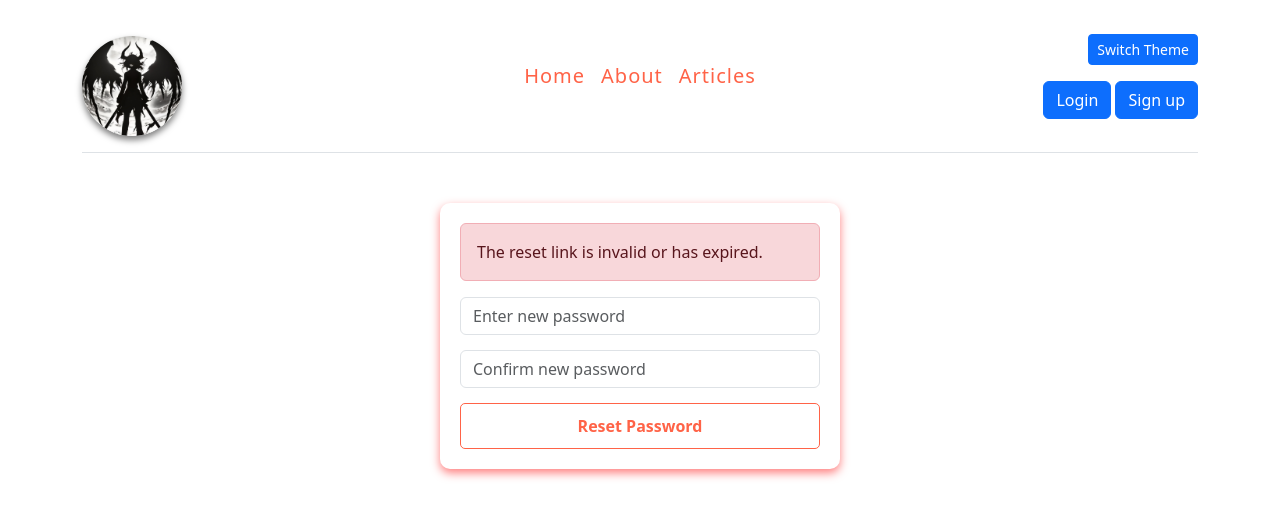
After one commit to MikhailDiakov/myprojectroflcode, a Flask app: page /auth/reset-password/1 in a window 1280 px wide. The commit adds this page. Shown: the top 518 px of the page. Run offline with Flask 3, Linux system fonts and the light colour scheme; some libraries are stand-ins or nearby versions.

Commit message:
reset password smtp email

```diff
--- a/app/__init__.py
+++ b/app/__init__.py
@@ -22,6 +22,9 @@ class Config:
     SQLALCHEMY_DATABASE_URI = 'sqlite:///iambored.db'
     SQLALCHEMY_TRACK_MODIFICATIONS = False
     LINKPREVIEW_API_KEY = '7c80729903a4c7a5b55dd4beb745f556'  #If you wanna change to your API key https://my.linkpreview.net/
+    smtp_username = "invalid" #Put your e-mail in here
+    smtp_password = "invalid" #Put your e-mail app-password in here
+    salt="password-reset-salt" #You can also change the salt to reset the token.
             """)
 
     app.config.from_object('instance.config.Config')
--- a/app/routes/auth.py
+++ b/app/routes/auth.py
@@ -8,6 +8,11 @@ from flask_socketio import emit
 import uuid
 from datetime import datetime, timedelta
 import hashlib
+from itsdangerous import URLSafeTimedSerializer
+import smtplib
+from email.mime.text import MIMEText
+from email.mime.multipart import MIMEMultipart
+from instance.config import Config
 
 auth_bp = Blueprint('auth', __name__, url_prefix='/auth')
 
@@ -106,6 +111,112 @@ def login():
         return render_template('auth/login.html', error_message=error_message)
 
     return render_template('auth/login.html')
+
+def send_reset_email(to_email, reset_link):
+    smtp_server = "smtp.gmail.com"
+    smtp_port = 587
+    smtp_username = Config.smtp_username
+    smtp_password = Config.smtp_password
+
+    subject = "Password Reset Request"
+    body = f"""
+        <html>
+            <body style="font-family: Arial, sans-serif; line-height: 1.6; color: #333;">
+                <h2 style="color: #4CAF50;">Password Reset Request</h2>
+                <p>Hi,</p>
+                <p>We received a request to reset your password. Please click the button below to reset it:</p>
+                <p>
+                    <a href="{reset_link}"
+                    style="display: inline-block; padding: 10px 20px; background-color: #4CAF50; color: #fff; text-decoration: none; border-radius: 5px;">
+                    Reset Password
+                    </a>
+                </p>
+                <p><strong>Note:</strong> This link is valid for <strong>1 hour</strong>. If you did not request this, you can safely ignore this email.</p>
+                <p>Thank you!</p>
+                <hr style="border: none; border-top: 1px solid #ddd;">
+                <footer style="font-size: 0.9em; color: #666;">
+                    <p>If you have any questions, please contact our support team.</p>
+                </footer>
+            </body>
+        </html>
+    """
+
+
+    msg = MIMEMultipart()
+    msg['From'] = smtp_username
+    msg['To'] = to_email
+    msg['Subject'] = subject
+    msg.attach(MIMEText(body, 'html'))
+
+    try:
+        server = smtplib.SMTP(smtp_server, smtp_port)
+        server.starttls()
+        server.login(smtp_username, smtp_password)
+        server.send_message(msg)
+        server.quit()
+        print("Reset email sent successfully.")
+    except Exception as e:
+        print(f"Failed to send email: {e}")
+
+def generate_reset_token(user_id):
+    serializer = URLSafeTimedSerializer(Config.SECRET_KEY)
+    return serializer.dumps(user_id, salt=Config.salt)
+
+def confirm_reset_token(token, expiration=3600):
+    serializer = URLSafeTimedSerializer(Config.SECRET_KEY)
+    try:
+        user_id = serializer.loads(token, salt=Config.salt, max_age=expiration)
+    except Exception:
+        return None
+    return user_id
+
+@auth_bp.route('/forget-password', methods=['GET', 'POST'])
+def forget_password():
+    if request.method == 'POST':
+        email = request.form['email']
+        user = User.query.filter_by(email=email).first()
+
+        if user:
+            reset_token = generate_reset_token(user.id)
+            reset_link = url_for('auth.reset_password', token=reset_token, _external=True)
+
+            send_reset_email(email, reset_link)
+
+            success_message = 'Check your email for instructions to reset your password.'
+            return render_template('auth/forget_password.html', success_message=success_message)
+        else:
+            error_message = 'Invalid email. Please check and try again.'
+            return render_template('auth/forget_password.html', error_message=error_message)
+
+    return render_template('auth/forget_password.html')
+
+@auth_bp.route('/reset-password/<token>', methods=['GET', 'POST'])
+def reset_password(token):
+    user_id = confirm_reset_token(token)
+    if not user_id:
+        error_message = "The reset link is invalid or has expired."
+        return render_template('auth/reset_password.html', error_message=error_message)
+
+    if request.method == 'POST':
+        new_password = request.form['password']
+        confirm_password = request.form['confirm_password']
+
+        if len(new_password) < 8 or len(new_password) > 20:
+            error_message = "Password must be between 8 and 20 characters."
+            return render_template('auth/reset_password.html', error_message=error_message)
+
+        if new_password != confirm_password:
+            error_message = "Passwords do not match."
+            return render_template('auth/reset_password.html', error_message=error_message)
+
+        user = User.query.get(user_id)
+        if user:
+            user.set_password(new_password)
+            db.session.commit()
+            success_message = "Your password has been reset successfully. You can now log in."
+            return render_template('auth/reset_password.html', success_message=success_message)
+
+    return render_template('auth/reset_password.html')
 
 @auth_bp.before_app_request
 def auto_login():
--- a/app/static/css/main.css
+++ b/app/static/css/main.css
@@ -1278,3 +1278,27 @@ body.light .document-menu {
     text-decoration: none;
     transition: background-color 0.3s ease;
 }
+
+.forget-password {
+    text-align: center;
+    margin-top: 15px;
+}
+
+.forget-password a {
+    font-size: 16px;
+    text-decoration: none;
+    transition: color 0.3s ease;
+}
+
+.forget-password a:hover {
+    color: #0056b3 !important;
+    text-decoration: underline;
+}
+
+body.dark .forget-password a {
+    color: white;
+}
+
+body.light .forget-password a {
+    color: #333;
+}
--- a/app/templates/auth/login.html
+++ b/app/templates/auth/login.html
@@ -16,5 +16,8 @@ Login
             style="color: black;">
         <button type="submit" class="btn btn-primary-form">Login</button>
     </form>
+    <div class="forget-password">
+        <a href="{{ url_for('auth.forget_password') }}">Forget Password?</a>
+    </div>
 </div>
 {% endblock %}
--- /dev/null
+++ b/app/templates/auth/reset_password.html
@@ -0,0 +1,21 @@
+{% extends 'base.html'%}
+
+{% block title %}
+Forget Password
+{% endblock %}
+
+{% block body %}
+<div class="form-container">
+    {% if success_message %}
+    <div class="alert alert-success">{{ success_message }}</div>
+    {% elif error_message %}
+    <div class="alert alert-danger">{{ error_message }}</div>
+    {% endif %}
+
+    <form method="POST" class="styled-form">
+        <input type="password" name="password" placeholder="Enter new password" class="form-control" required>
+        <input type="password" name="confirm_password" placeholder="Confirm new password" class="form-control" required>
+        <button type="submit" class="btn btn-primary-form">Reset Password</button>
+    </form>
+</div>
+{% endblock %}
```
Also changed, not shown: app/templates/auth/forget_password.html (added, +21 -0 lines), README.md.
